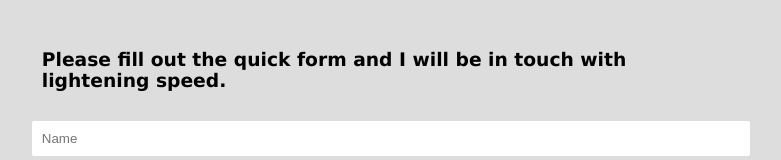
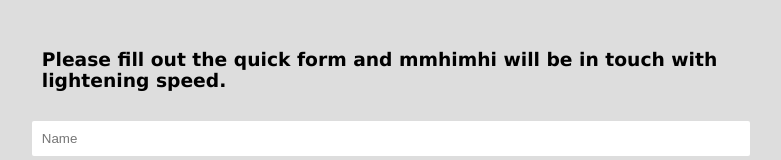
Before and after one commit to mmhimhi/profile, a plain HTML site: page contactUs.html in a window 1280 px wide. Shown: the top 160 px of the page, without its empty margins (249-1030 px from the left). Drawn offline with Linux system fonts and the light colour scheme.

Commit message:
Update contactUs.html

```diff
--- a/contactUs.html
+++ b/contactUs.html
@@ -9,7 +9,7 @@
 <body>
 	<div class="main">
 		<h3 class="title">
-			Please fill out the quick form and I will be in touch with lightening speed.
+			Please fill out the quick form and mmhimhi will be in touch with lightening speed.
 		</h3>
 		<div class="form-content">
 			<form id="contact">
```
